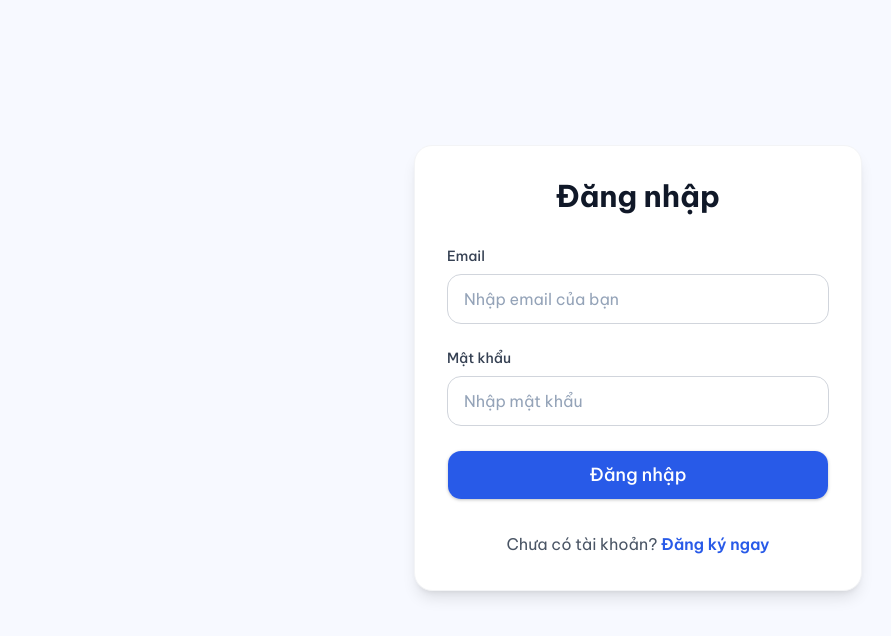
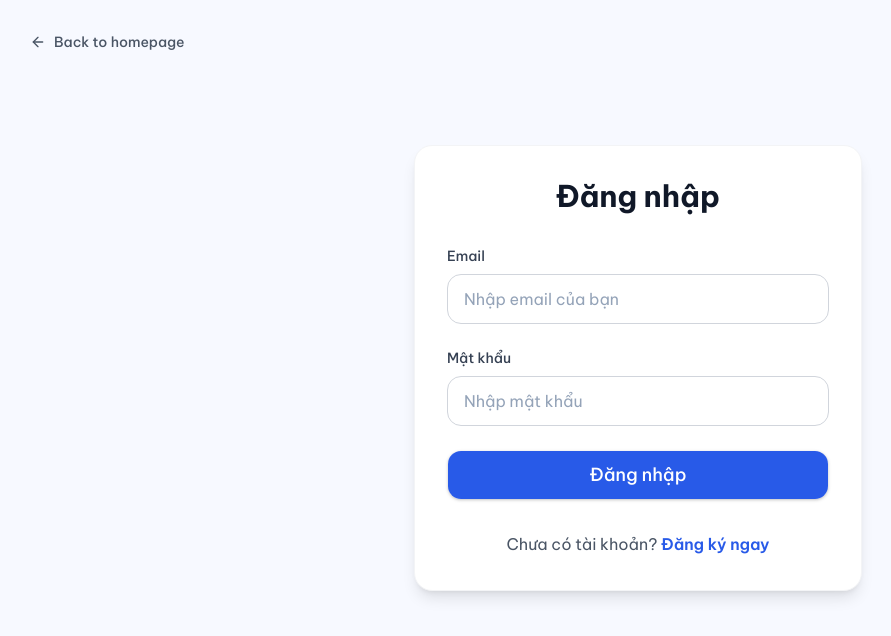
Before and after one commit to b1nhan/is207-store, a Next.js app in the folder frontend/: page /login in a window 1280 px wide. Shown: the top 636 px of the page, without its empty margins (2-893 px from the left). Built offline with nearby package versions, Linux system fonts and the light colour scheme; no server answers.

Commit message:
(frontend) add button `back to homepage` in login/register page

```diff
--- a/frontend/src/app/(auth)/login/page.jsx
+++ b/frontend/src/app/(auth)/login/page.jsx
@@ -1,4 +1,6 @@
 import LoginForm from '@/components/auth/LoginForm';
+import Link from 'next/link';
+import { ArrowLeft } from 'lucide-react';
 
 export const metadata = {
   title: 'Đăng nhập',
@@ -6,8 +8,17 @@ export const metadata = {
 
 export default function LoginPage() {
   return (
-    <div className="flex min-h-[calc(100vh-4rem)] items-center justify-center p-4">
-      <LoginForm />
+    <div id="login" className="relative">
+      <Link
+        href="/"
+        className="absolute left-4 top-4 flex items-center gap-2 text-sm font-medium text-gray-600 transition-colors hover:text-gray-900 md:left-8 md:top-8"
+      >
+        <ArrowLeft className="h-4 w-4" />
+        Back to homepage
+      </Link>
+      <div className="flex min-h-[calc(100vh-4rem)] items-center justify-center p-4">
+        <LoginForm />
+      </div>
     </div>
   );
 }
--- a/frontend/src/app/(auth)/register/page.jsx
+++ b/frontend/src/app/(auth)/register/page.jsx
@@ -1,4 +1,6 @@
 import RegisterForm from '@/components/auth/RegisterForm';
+import Link from 'next/link';
+import { ArrowLeft } from 'lucide-react';
 
 export const metadata = {
   title: 'Đăng ký',
@@ -6,8 +8,17 @@ export const metadata = {
 
 export default function RegisterPage() {
   return (
-    <div className="flex min-h-[calc(100vh-4rem)] items-center justify-center p-4">
-      <RegisterForm />
+    <div id="register" className="relative">
+      <Link
+        href="/"
+        className="absolute left-4 top-4 flex items-center gap-2 text-sm font-medium text-gray-600 transition-colors hover:text-gray-900 md:left-8 md:top-8"
+      >
+        <ArrowLeft className="h-4 w-4" />
+        Back to homepage
+      </Link>
+      <div className="flex min-h-[calc(100vh-4rem)] items-center justify-center p-4">
+        <RegisterForm />
+      </div>
     </div>
   );
 }
```
